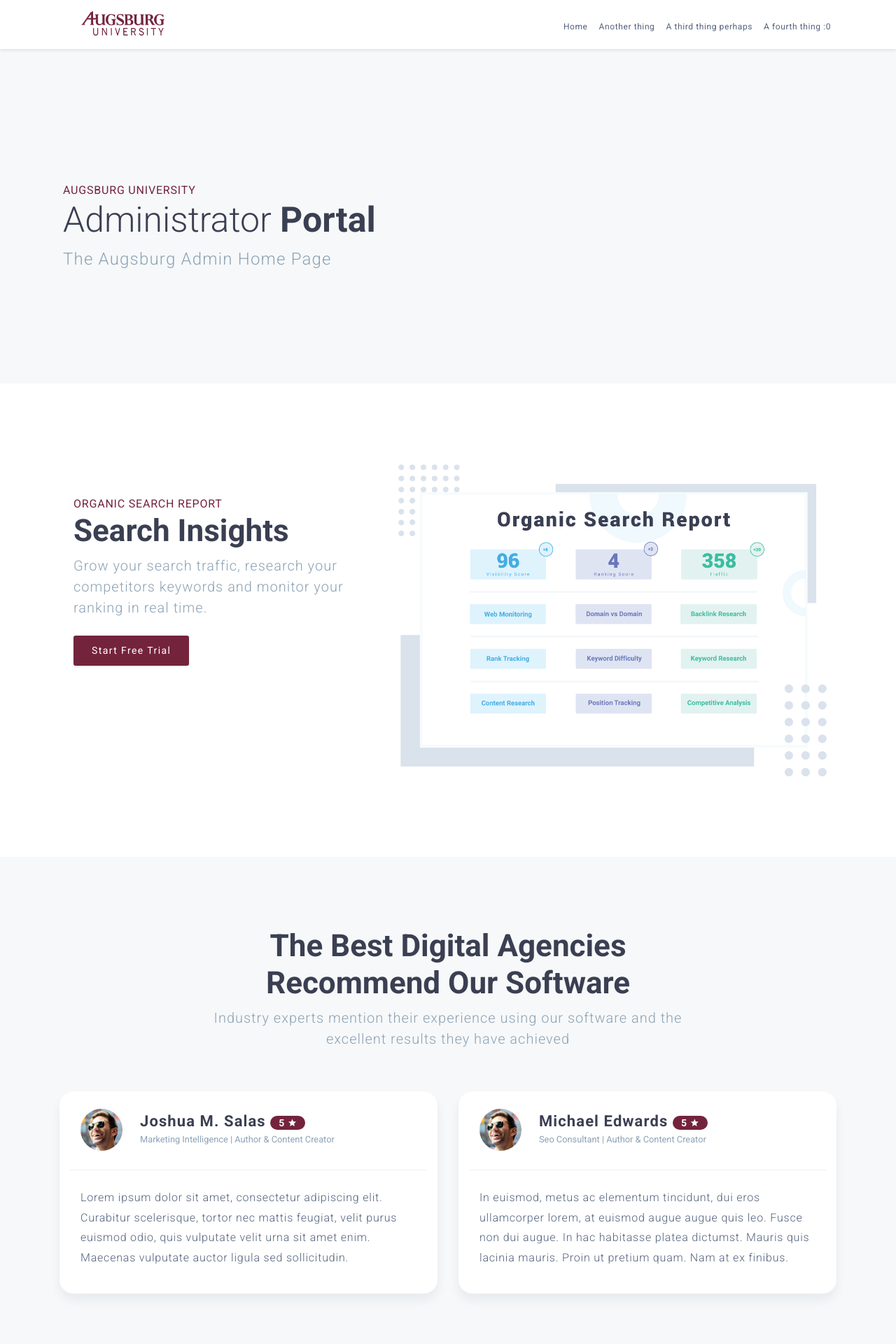
After one commit to mullermm/SEProjOne, a PHP site: page /home-student.html in a window 1280 px wide. The commit adds this page. Shown: the top 1920 px of the page at 70% size. Run offline with PHP 8.4, Linux system fonts and the light colour scheme; some libraries are stand-ins or nearby versions.

Commit message:
Added student home, verify interprets student vs admin and has incorrect page

```diff
--- a/src/home.html
+++ b/src/home-admin.html
@@ -41,6 +41,9 @@
                         <li class="nav-item nav-custom-link">
                             <a class="nav-link" href="#testimonials">A third thing perhaps <i class="icon ion-ios-arrow-forward icon-mobile"></i></a>
                         </li>
+                        <li class="nav-item nav-custom-link">
+                            <a class="nav-link" href="#pricing">A fourth thing :0 <i class="icon ion-ios-arrow-forward icon-mobile"></i></a>
+                        </li>
 
                     </ul>
                 </div>
@@ -56,8 +59,7 @@
                     <div class="col-md-7 content-box hero-content">
                         <span>Augsburg University</span>
                         <h1>Administrator <b>Portal</b></h1>
-                        <p>Boost your digital marketing campaigns and increase your conversion rates</p>
-                        <a href="#" class="btn btn-regular">Learn more</a>
+                        <p>The Augsburg Admin Home Page</p>
                     </div>
                 </div>
             </div>
--- /dev/null
+++ b/src/home-student.html
@@ -0,0 +1,275 @@
+<!doctype html>
+<html lang="en-US">
+    <head>
+        <!-- Required meta tags -->
+        <meta charset="utf-8">
+        <meta name="viewport" content="width=device-width, initial-scale=1, shrink-to-fit=no">
+
+        <!-- Bootstrap CSS -->
+        <link rel="stylesheet" href="https://stackpath.bootstrapcdn.com/bootstrap/4.1.1/css/bootstrap.min.css" integrity="sha384-WskhaSGFgHYWDcbwN70/dfYBj47jz9qbsMId/iRN3ewGhXQFZCSftd1LZCfmhktB" crossorigin="anonymous">
+
+        <!-- Custom Css -->
+        <link rel="stylesheet" href="style-home.css" type="text/css" />
+
+        <!-- Ionic icons -->
+        <link href="https://unpkg.com/ionicons@4.2.0/dist/css/ionicons.min.css" rel="stylesheet">
+
+        <!-- Google Fonts -->
+        <link href="https://fonts.googleapis.com/css?family=Roboto:300,400,500,700,900" rel="stylesheet">
+
+        <title>Prroject 1</title>
+    </head>
+
+    <body>
+
+        <!-- N A V B A R -->
+        <nav class="navbar navbar-default navbar-expand-lg fixed-top custom-navbar">
+            <button class="navbar-toggler" type="button" data-toggle="collapse" data-target="#navbarNavDropdown" aria-controls="navbarNavDropdown" aria-expanded="false" aria-label="Toggle navigation">
+                <span class="icon ion-md-menu"></span>
+            </button>
+            <img src="images/logo.png" class="img-fluid nav-logo-mobile" alt="Company Logo">
+            <div class="collapse navbar-collapse" id="navbarNavDropdown">
+                <div class="container">
+                    <img src="images/logo.png" class="img-fluid nav-logo-desktop" alt="Company Logo">
+                    <ul class="navbar-nav ml-auto nav-right" data-easing="easeInOutExpo" data-speed="1250" data-offset="65">
+                        <li class="nav-item nav-custom-link">
+                            <a class="nav-link" href="home.html">Home <i class="icon ion-ios-arrow-forward icon-mobile"></i></a>
+                        </li>
+                        <li class="nav-item nav-custom-link">
+                            <a class="nav-link" href="#marketing">Another thing <i class="icon ion-ios-arrow-forward icon-mobile"></i></a>
+                        </li>
+                        <li class="nav-item nav-custom-link">
+                            <a class="nav-link" href="#testimonials">A third thing perhaps <i class="icon ion-ios-arrow-forward icon-mobile"></i></a>
+                        </li>
+                        <li class="nav-item nav-custom-link">
+                            <a class="nav-link" href="#pricing">A fourth thing :0 <i class="icon ion-ios-arrow-forward icon-mobile"></i></a>
+                        </li>
+
+                    </ul>
+                </div>
+            </div>
+        </nav>
+        <!-- E N D  N A V B A R -->
+
+        <!-- H E R O -->
+        <section id="hero">
+            <div class="container">
+                <div class="row">
+
+                    <div class="col-md-7 content-box hero-content">
+                        <span>Augsburg University</span>
+                        <h1>Administrator <b>Portal</b></h1>
+                        <p>The Augsburg Admin Home Page</p>
+                    </div>
+                </div>
+            </div>
+        </section>
+        <!-- E N D  H E R O -->
+
+        <!-- E N D  M A R K E T I N G -->
+        <section id="marketing">
+            <div class="container">
+                <div class="row">
+                    <div class="col-md-5">
+                        <div class="content-box">
+                            <span>Organic Search Report</span>
+                            <h2>Search Insights</h2>
+                            <p>Grow your search traffic, research your competitors keywords and monitor your ranking in real time.</p>
+                            <a href="#" class="btn btn-regular">Start Free Trial</a>
+                        </div>
+                    </div>
+                    <div class="col-md-7">
+                        <img src="images/demo-image.png" class="img-fluid" alt="Demo image">
+                    </div>
+                </div>
+            </div>
+        </section>
+        <!-- E N D  M A R K E T I N G -->
+
+        <!-- T E S T I M O N I A L S -->
+        <section id="testimonials">
+            <div class="container">
+                <div class="title-block">
+                    <h2>The Best Digital Agencies Recommend Our Software</h2>
+                    <p>Industry experts mention their experience using our software and the excellent results they have achieved</p>
+                </div>
+                <div class="row">
+                    <div class="col-md-6">
+                        <div class="testimonial-box">
+                            <div class="row personal-info">
+                                <div class="col-md-2 col-xs-2">
+                                    <div class="profile-picture review-one"></div>
+                                </div>
+                                <div class="col-md-10 col-xs-10">
+                                    <h6>Joshua M. Salas <span class="rating">5 <i class="icon ion-md-star"></i></span></h6>
+                                    <small>Marketing Intelligence | Author & Content Creator</small>
+                                </div>
+                            </div>
+                            <p>Lorem ipsum dolor sit amet, consectetur adipiscing elit. Curabitur scelerisque, tortor nec mattis feugiat, velit purus euismod odio, quis vulputate velit urna sit amet enim. Maecenas vulputate auctor ligula sed sollicitudin.</p>
+                        </div>
+                    </div>
+                    <div class="col-md-6">
+                        <div class="testimonial-box">
+                            <div class="row personal-info">
+                                <div class="col-md-2 col-xs-2">
+                                    <div class="profile-picture review-one"></div>
+                                </div>
+                                <div class="col-md-10 col-xs-10">
+                                    <h6>Michael Edwards <span class="rating">5 <i class="icon ion-md-star"></i></span></h6>
+                                    <small>Seo Consultant | Author & Content Creator</small>
+                                </div>
+                            </div>
+                            <p>In euismod, metus ac elementum tincidunt, dui eros ullamcorper lorem, at euismod augue augue quis leo. Fusce non dui augue. In hac habitasse platea dictumst. Mauris quis lacinia mauris. Proin ut pretium quam. Nam at ex finibus.</p>
+                        </div>
+                    </div>
+                </div>
+            </div>
+        </section>
+        <!-- E N D  T E S T I M O N I A L S -->
+
+        <!-- P R I C I N G -->
+        <section id="pricing">
+            <div class="container">
+                <div class="title-block">
+                    <h2>Plans and Pricing</h2>
+                    <p>The best software to develop perfect content and advertising strategies to increase leads and sales.</p>
+                </div>
+                <div class="row">
+                    <div class="col-md-4">
+                        <div class="pricing-box">
+                            <h3 class="demo">Demo Version</h3>
+                            <h6>Free</h6>
+                            <small>forever</small>
+                            <p>Demo gives you full access to all features for 7 days</p>
+                            <div class="divider-light"></div>
+                            <ul>
+                                <li><i class="icon ion-md-checkmark-circle-outline demo"></i>Marketing plan</li>
+                                <li><i class="icon ion-md-checkmark-circle-outline demo"></i>Seo reporting tool</li>
+                                <li><i class="icon ion-md-checkmark-circle-outline demo"></i>Keywords explorer</li>
+                                <li><i class="icon ion-md-checkmark-circle-outline demo"></i>Competitive analysis</li>
+                                <li><i class="icon ion-md-checkmark-circle-outline demo"></i>Five projects - <span class="demo">¡New!</span></li>
+                            </ul>
+                            <div class="text-center">
+                                <a href="#" class="btn btn-demo">Demo version</a>
+                            </div>
+                        </div>
+                    </div>
+                    <div class="col-md-4">
+                        <div class="pricing-box">
+                            <h3>Standard Version</h3>
+                            <h6>$9</h6>
+                            <small>per month</small>
+                            <p>Outrank your competitors with this amazing software</p>
+                            <div class="divider-light"></div>
+                            <ul>
+                                <li><i class="icon ion-md-checkmark-circle-outline"></i>Marketing plan</li>
+                                <li><i class="icon ion-md-checkmark-circle-outline"></i>Seo reporting tool</li>
+                                <li><i class="icon ion-md-checkmark-circle-outline"></i>Keywords explorer</li>
+                                <li><i class="icon ion-md-checkmark-circle-outline"></i>Competitive analysis</li>
+                                <li><i class="icon ion-md-checkmark-circle-outline"></i>Unlimited projects - <span>¡New!</span></li>
+                            </ul>
+                            <div class="text-center">
+                                <a href="#" class="btn btn-buy">Buy now</a>
+                            </div>
+                        </div>
+                    </div>
+                    <div class="col-md-4">
+                        <div class="pricing-box">
+                            <h3>Agency Version</h3>
+                            <h6>$29</h6>
+                            <small>per month</small>
+                            <p>For agencies and businesses with extensive web presence</p>
+                            <div class="divider-light"></div>
+                            <ul>
+                                <li><i class="icon ion-md-checkmark-circle-outline"></i>Marketing plan</li>
+                                <li><i class="icon ion-md-checkmark-circle-outline"></i>Seo reporting tool</li>
+                                <li><i class="icon ion-md-checkmark-circle-outline"></i>Keywords explorer</li>
+                                <li><i class="icon ion-md-checkmark-circle-outline"></i>Competitive analysis</li>
+                                <li><i class="icon ion-md-checkmark-circle-outline"></i>Unlimited projects - <span>¡New!</span></li>
+                            </ul>
+                            <div class="text-center">
+                                <a href="#" class="btn btn-buy">Buy now</a>
+                            </div>
+                        </div>
+                    </div>
+                </div>
+            </div>
+        </section>
+        <!-- E N D  P R I C I N G -->
+
+        <!-- C A L L  T O  A C T I O N -->
+        <section id="call-to-action">
+            <div class="container text-center">
+                <h2>Increase your conversion rates now</h2>
+                <div class="title-block">
+                    <p>Learn how to increase both your online and offline conversion rates and boost your sales and profits.</p>
+                    <a href="#" class="btn btn-regular">Get Started</a>
+                </div>
+            </div>
+        </section>
+        <!-- E N D  C A L L  T O  A C T I O N -->
+
+        <!--  F O O T E R  -->
+        <footer>
+            <div class="container">
+                <div class="row">
+                    <div class="col-md-3">
+                        <h5>Seo Ranking</h5>
+                        <ul>
+                            <li><a href="#">Pricing</a></li>
+                            <li><a href="#">Affiliate Program</a></li>
+                            <li><a href="#">Developer API</a></li>
+                            <li><a href="#">Support</a></li>
+                            <li><a href="#">Video Tutorials</a></li>
+                        </ul>
+                    </div>
+                    <div class="col-md-3">
+                        <h5>Main Tools</h5>
+                        <ul>
+                            <li><a href="#">Rank Tracker</a></li>
+                            <li><a href="#">Backlink Checker</a></li>
+                            <li><a href="#">Keyword Generator</a></li>
+                            <li><a href="#">Serp Checker</a></li>
+                            <li><a href="#">Site Audit</a></li>
+                        </ul>
+                    </div>
+                    <div class="col-md-3">
+                        <h5>Blog</h5>
+                        <ul>
+                            <li><a href="#">Get High Quality Backlinks</a></li>
+                            <li><a href="#">Top Google Searches</a></li>
+                            <li><a href="#">Avoid Google Penalties</a></li>
+                            <li><a href="#">White Hat SEO Tips</a></li>
+                            <li><a href="#">Google Trends</a></li>
+                        </ul>
+                    </div>
+                    <div class="col-md-3">
+                        <h5>Company</h5>
+                        <p>Lorem ipsum dolor sit amet, consectetur adipiscing elit. Curabitur scelerisque, tortor nec mattis feugiat, velit purus euismod odio, quis vulputate velit urna.</p>
+                        <p><a href="mailto:sales@theseocompany.com" class="external-links">sales@theseocompany.com</a></p>
+                    </div>
+                </div>
+                <div class="divider"></div>
+                <div class="row">
+                    <div class="col-md-6 col-xs-12">
+                        <a href="#"><i class="icon ion-logo-facebook"></i></a>
+                        <a href="#"><i class="icon ion-logo-instagram"></i></a>
+                        <a href="#"><i class="icon ion-logo-twitter"></i></a>
+                        <a href="#"><i class="icon ion-logo-youtube"></i></a>
+                    </div>
+                    <div class="col-md-6 col-xs-12">
+                        <small>2018 &copy; All rights reserved. Made by <a href="http://templune.com/" target="blank" class="external-links">Templune</a></small>
+                    </div>
+                </div>
+            </div>
+        </footer>
+        <!--  E N D  F O O T E R  -->
+
+
+        <!-- External JavaScripts -->
+        <!-- jQuery first, then Popper.js, then Bootstrap JS -->
+        <script src="https://code.jquery.com/jquery-3.3.1.slim.min.js" integrity="sha384-q8i/X+965DzO0rT7abK41JStQIAqVgRVzpbzo5smXKp4YfRvH+8abtTE1Pi6jizo" crossorigin="anonymous"></script>
+        <script src="https://cdnjs.cloudflare.com/ajax/libs/popper.js/1.14.3/umd/popper.min.js" integrity="sha384-ZMP7rVo3mIykV+2+9J3UJ46jBk0WLaUAdn689aCwoqbBJiSnjAK/l8WvCWPIPm49" crossorigin="anonymous"></script>
+        <script src="https://stackpath.bootstrapcdn.com/bootstrap/4.1.1/js/bootstrap.min.js" integrity="sha384-smHYKdLADwkXOn1EmN1qk/HfnUcbVRZyYmZ4qpPea6sjB/pTJ0euyQp0Mk8ck+5T" crossorigin="anonymous"></script>
+    </body>
+</html>
--- a/src/incorrect.html
+++ b/src/incorrect.html
@@ -11,6 +11,6 @@ and open the template in the editor.
         <meta name="viewport" content="width=device-width, initial-scale=1.0">
     </head>
     <body>
-        <div>Home page</div>
+        <h1>INVALID LOGIN</h1>
     </body>
 </html>
```
Also changed, not shown: src/verify.php (+6 -4 lines).
